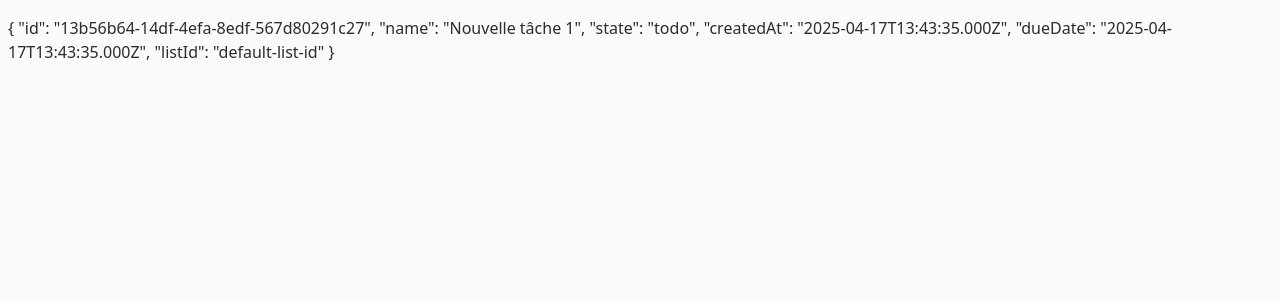
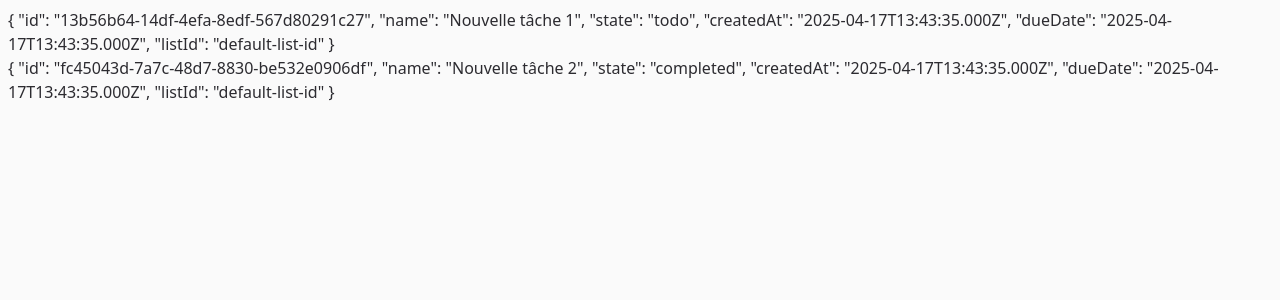
Before and after one commit to jermgn/TaskForge, a Vue app: page / in a window 1280 px wide. Shown: the top 300 px of the page. Built offline with nearby package versions, Linux system fonts and the light colour scheme; a web font is replaced by a local one.

Commit message:
feat(task): add TaskItem component

```diff
--- /dev/null
+++ b/src/components/TaskItem.vue
@@ -0,0 +1,15 @@
+<script setup lang="ts">
+import type { Task } from '../types/Task';
+
+defineProps<{
+    task: Task,
+}>();
+</script>
+
+<template>
+    <div>{{ task }}</div>
+</template>
+
+<style scoped>
+
+</style>
--- a/src/components/TaskList.vue
+++ b/src/components/TaskList.vue
@@ -1,5 +1,6 @@
 <script setup lang="ts">
 import { useTaskStore } from '../stores/TaskStore';
+import TaskItem from './TaskItem.vue';
 
 const taskStore = useTaskStore();
 
@@ -8,7 +9,7 @@ const { getTasks } = taskStore;
 
 <template>
     <div v-for="task in getTasks">
-        <p>{{ task }}</p>
+        <TaskItem :task="task" />
     </div>
 </template>
 
--- a/src/stores/TaskStore.ts
+++ b/src/stores/TaskStore.ts
@@ -18,7 +18,7 @@ export const useTaskStore = defineStore('tasks', () => {
 
     const getTasks = computed(() => tasks.value);
 
-    const newTask: Task = {
+    const newTask1: Task = {
         id: uuidv4(),
         name: 'Nouvelle tâche 1',
         state: TaskState.TODO,
@@ -27,7 +27,18 @@ export const useTaskStore = defineStore('tasks', () => {
         listId: 'default-list-id',
     };
 
-    addTask(newTask);
+    addTask(newTask1);
+
+    const newTask2: Task = {
+        id: uuidv4(),
+        name: 'Nouvelle tâche 2',
+        state: TaskState.COMPLETED,
+        createdAt: new Date().toISOString(),
+        dueDate: new Date().toISOString(),
+        listId: 'default-list-id',
+    };
+
+    addTask(newTask2);
 
     return {
         tasks,
```
